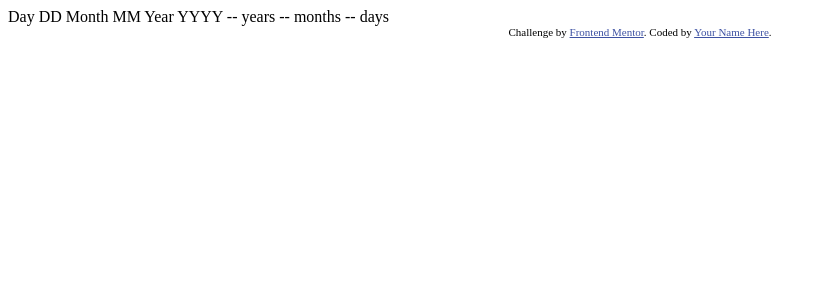
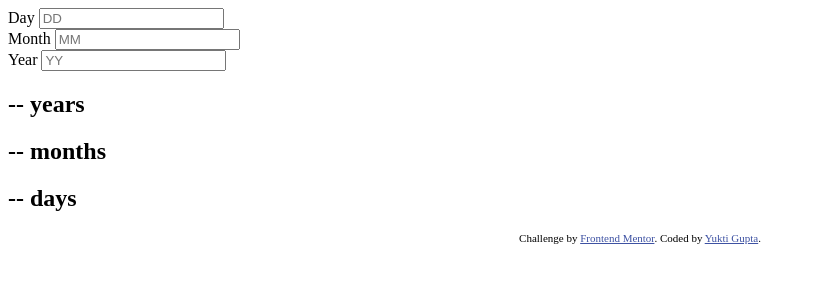
Before and after one commit to yMeeraki/age-calculator-app, a plain HTML site: page index.html in a window 1280 px wide. Shown: the whole page, without its empty margins (0-824 px from the left). Drawn offline with Linux system fonts and the light colour scheme.

Commit message:
Added Semantic HTML to Content

```diff
--- a/index.html
+++ b/index.html
@@ -15,23 +15,52 @@
   </style>
 </head>
 <body>
+  <main class="card">
 
-  Day
-  DD
+    <!--  Input Section -->
+    <section>
 
-  Month
-  MM
+      <!--  Section for Day Input -->
+      <div>
+        <label for="day-date">Day</label>
+        <input type="number" name="day-date" id="day-date" placeholder="DD">
+      </div>
 
-  Year
-  YYYY
+      <!--  Section for Month Input -->
+      <div>
+        <label for="month-date">Month</label>
+        <input type="number" name="month-date" id="month-date" placeholder="MM">
+      </div>
 
-  -- years
-  -- months
-  -- days
+      <!--  Section for Year Input -->
+      <div>
+        <label for="year-date">Year</label>
+        <input type="number" name="year-date" id="year-date" placeholder="YY">
+      </div>
+
+    </section>
+
+    <!--  Output Section  -->
+    <section>
+      <h1>
+        <span>--</span> years
+      </h1>
+      <h1>
+        <span>--</span> months
+      </h1>
+      <h1>
+        <span>--</span> days
+      </h1>
+
+    </section>
+
+  </main>
+
+
 
   <div class="attribution">
     Challenge by <a href="https://www.frontendmentor.io?ref=challenge" target="_blank">Frontend Mentor</a>.
-    Coded by <a href="#">Your Name Here</a>.
+    Coded by <a href="#">Yukti Gupta</a>.
   </div>
 </body>
 </html>
```
